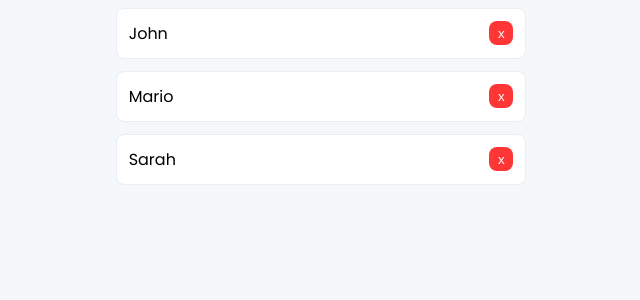
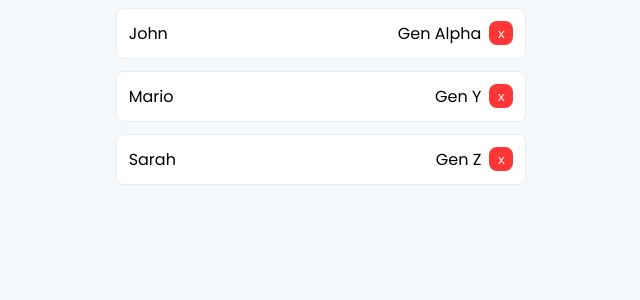
Before and after one commit to rizqyfahmi/hello-svelte, a Svelte app: page / in a window 1280 px wide. Shown: the top 300 px of the page, without its empty margins (319-959 px from the left). Built offline with nearby package versions, Linux system fonts and the light colour scheme.

Commit message:
Conditional

```diff
--- a/src/App.svelte
+++ b/src/App.svelte
@@ -1,8 +1,8 @@
 <script>
     let people = [
-        { id: 1, name: "John" },
-        { id: 2, name: "Mario" },
-        { id: 3, name: "Sarah" }
+        { id: 1, name: "John", age: 17 },
+        { id: 2, name: "Mario", age: 24},
+        { id: 3, name: "Sarah", age: 31}
     ];
 
 </script>
@@ -14,6 +14,13 @@
                 <div class="item-content">
                     {person.name}
                 </div>
+                {#if person.age > 25}
+                    <div class="item-category">Gen Z</div>
+                {:else if person.age > 17}
+                    <div class="item-category">Gen Y</div>
+                {:else}
+                    <div class="item-category">Gen Alpha</div>
+                {/if}
                 <button class="item-delete" on:click={() => { people = people.filter((p) => p.id != person.id) }}>x</button>
             </div>
         {:else}
@@ -64,4 +71,8 @@
         width: 24px;
         border-radius: 8px;
     }
+
+    .item-category {
+        margin-right: 8px;
+    }
 </style>
```
